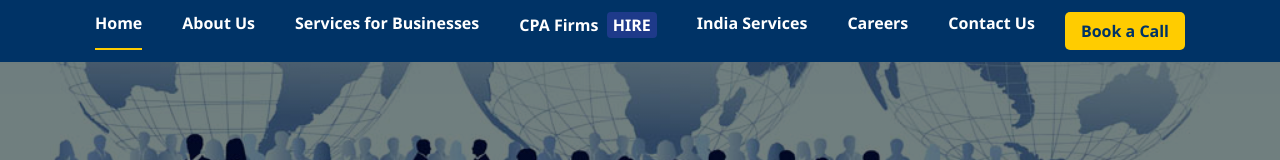
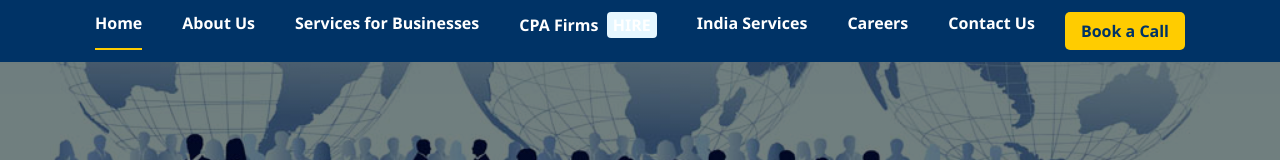
Before and after one commit to Talrejadinesh10/Global-Accounting-and-Bookkeeping, a plain HTML site: page index.html in a window 1280 px wide. Shown: the top 160 px of the page. Drawn offline with Linux system fonts and the light colour scheme; a web font is replaced by a local one.

Commit message:
Update index.html

```diff
--- a/index.html
+++ b/index.html
@@ -182,7 +182,7 @@
     }
     .highlight-box {
   display: inline-block;
-  background-color: #1e3a8a;
+  background-color: #e6f7ff;
   color: white;
   padding: 2px 6px;
   border-radius: 4px;
```
